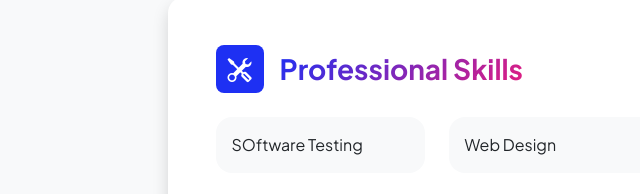
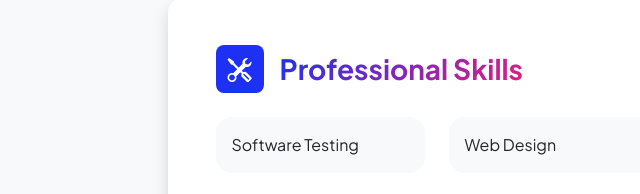
Before and after one commit to AyushV75/MyPortfolio, a plain HTML site: page resume.html in a window 1280 px wide. Shown: the part 1334-1528 px from the top of the page, 87-727 px from the left. Drawn offline with nearby package versions, Linux system fonts and the light colour scheme.

Commit message:
grammer updated

```diff
--- a/resume.html
+++ b/resume.html
@@ -160,7 +160,7 @@
                                             <h3 class="fw-bolder mb-0"><span class="text-gradient d-inline">Professional Skills</span></h3>
                                         </div>
                                         <div class="row row-cols-1 row-cols-md-3 mb-4">
-                                            <div class="col mb-4 mb-md-0"><div class="d-flex align-items-center bg-light rounded-4 p-3 h-100">SOftware Testing</div></div>
+                                            <div class="col mb-4 mb-md-0"><div class="d-flex align-items-center bg-light rounded-4 p-3 h-100">Software Testing</div></div>
                                             <div class="col mb-4 mb-md-0"><div class="d-flex align-items-center bg-light rounded-4 p-3 h-100">Web Design</div></div>
                                             <div class="col"><div class="d-flex align-items-center bg-light rounded-4 p-3 h-100">Web Development</div></div>
                                         </div>
```
